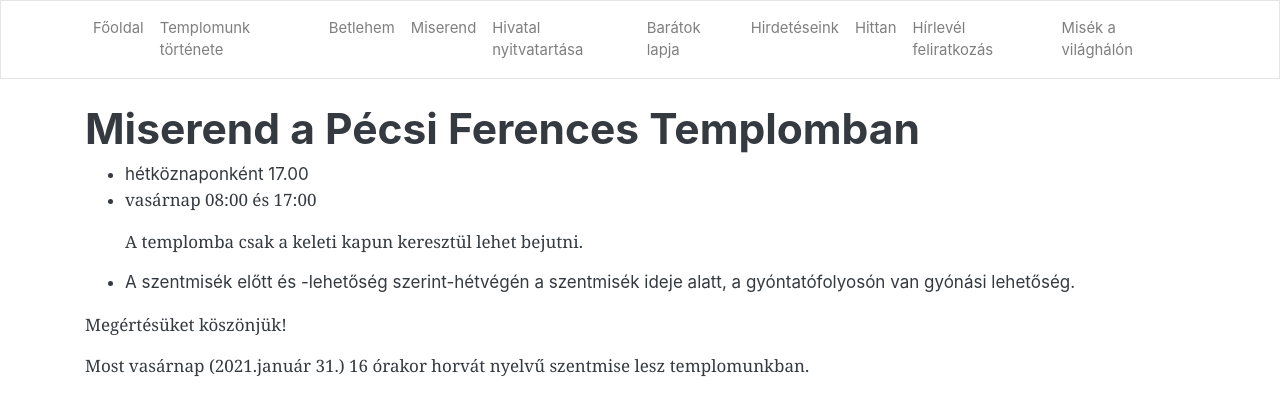
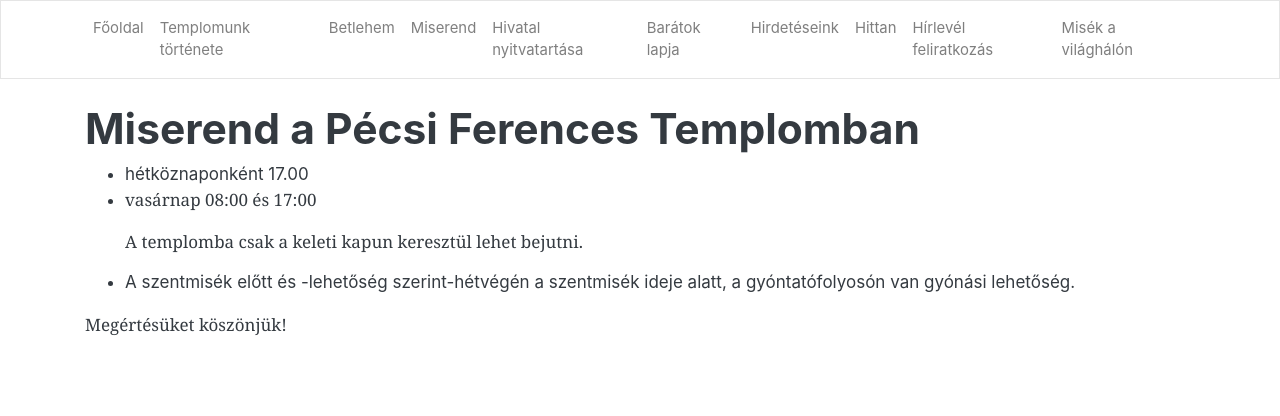
Before and after one commit to pecsi-ferences/pecsi-ferences.github.io, a Jekyll site: the page built from miserend.md, in a window 1280 px wide. Shown: the top 416 px of the page. Built offline with Jekyll 4.4.1, drawn with Linux system fonts in a browser that asks for light colours; nearby versions of some CDN libraries.

Commit message:
Update from Forestry.io Zoltán Dohány updated betlehem.md Zoltán Dohány updated miserend.md

```diff
--- a/miserend.md
+++ b/miserend.md
@@ -12,5 +12,3 @@ title: Miserend a Pécsi Ferences Templomban
 * A szentmisék előtt és -lehetőség szerint-hétvégén a szentmisék ideje alatt, a gyóntatófolyosón van gyónási lehetőség.
 
 Megértésüket köszönjük!
-
-Most vasárnap (2021.január 31.) 16 órakor horvát nyelvű szentmise lesz templomunkban.
```
Also changed, not shown: betlehem.md (+0 -2 lines).
